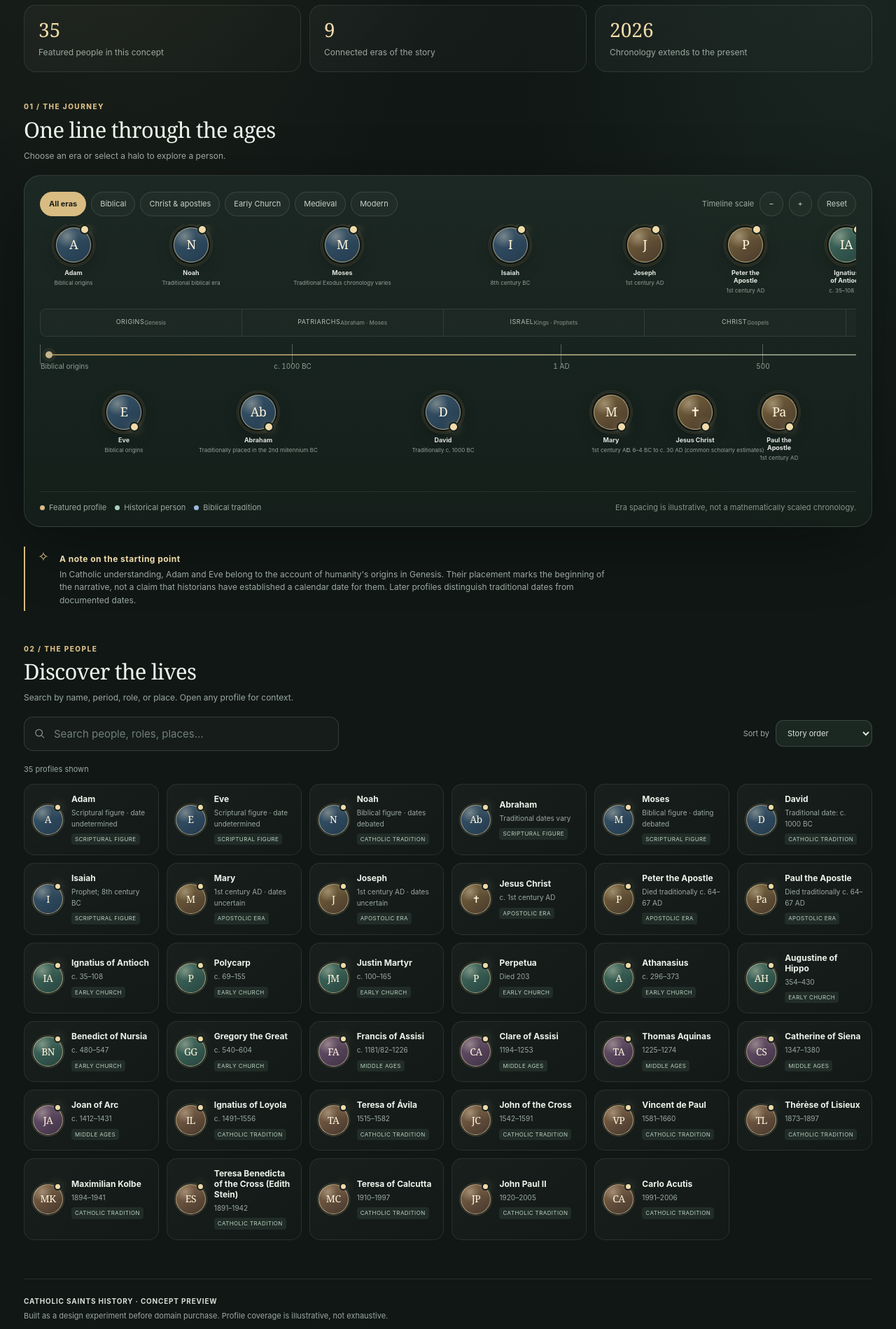
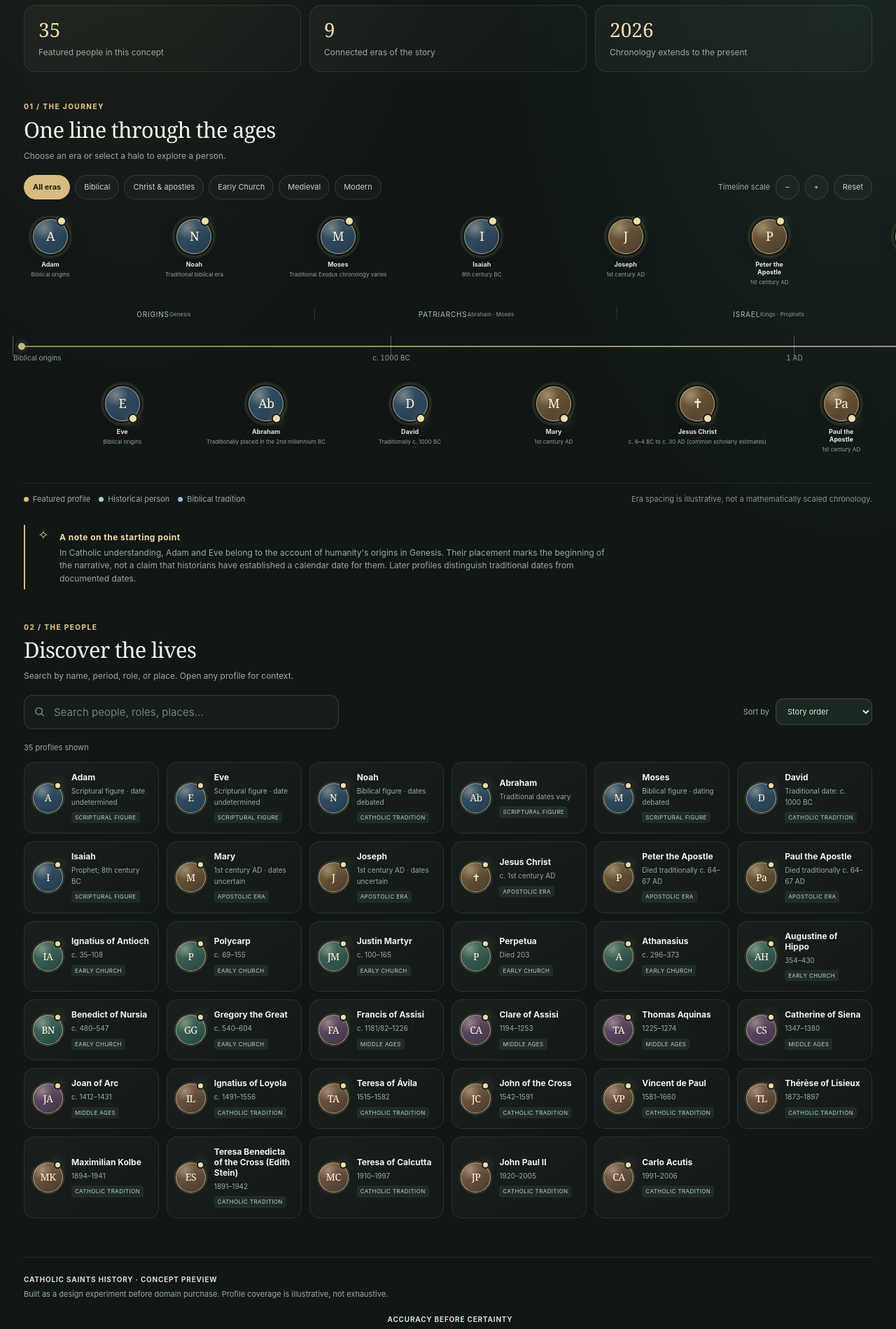
Before and after one commit to ardiebarrys/ardiebarrys.github.io, a Jekyll site: the page built from faith-atlas-preview-7c9m/index.html, in a window 1280 px wide. Shown: the part 580-2479 px from the top of the page at 70% size. Built offline with Jekyll 4.4.1, drawn with Linux system fonts in a browser that asks for light colours; library addresses are completed by our own code; some of the changed lines change nothing that is shown.

Commit message:
Make saints timeline full-bleed with cursor panning and wider spacing

```diff
--- a/faith-atlas-preview-7c9m/index.html
+++ b/faith-atlas-preview-7c9m/index.html
@@ -46,7 +46,7 @@
 .section-heading h2{font-family:var(--serif);font-size:31px;font-weight:400;letter-spacing:-.025em;margin:0}
 .section-heading p{color:var(--muted);font-size:12px;margin:5px 0 0}
 .section-kicker{font-size:10px;letter-spacing:.15em;text-transform:uppercase;color:var(--gold);font-weight:800}
-.timeline-panel{border:1px solid rgba(191,210,197,.15);background:linear-gradient(180deg,rgba(29,42,37,.93),rgba(21,31,27,.96));border-radius:24px;padding:23px 22px 18px;box-shadow:var(--shadow);overflow:hidden}
+.timeline-panel{border:0;background:transparent;border-radius:0;padding:0;box-shadow:none;overflow:visible}
 .timeline-tools{display:flex;align-items:center;justify-content:space-between;gap:14px;flex-wrap:wrap;margin-bottom:12px}
 .filters{display:flex;gap:7px;flex-wrap:wrap}
 .filter-btn,.tool-btn{border:1px solid rgba(191,210,197,.16);background:rgba(255,255,255,.025);color:#c8d2ca;border-radius:999px;padding:8px 12px;font-size:11px;transition:all .18s ease}
@@ -54,15 +54,15 @@
 .filter-btn.active{background:var(--gold);border-color:var(--gold);color:#1b211b;font-weight:750}
 .timeline-toolset{display:flex;align-items:center;gap:8px}
 .zoom-label{color:var(--muted);font-size:11px}
-.timeline-scroll{overflow-x:auto;overflow-y:hidden;scrollbar-color:#46574d #1c2923;scrollbar-width:thin;padding:4px 0 12px}
+.timeline-scroll{position:relative;overflow-x:auto;overflow-y:hidden;scrollbar-color:#46574d transparent;scrollbar-width:thin;padding:4px 0 12px;width:100vw;margin-left:calc(50% - 50vw);padding-left:18px;padding-right:18px;cursor:grab;overscroll-behavior-x:contain;touch-action:pan-x pan-y}
 .timeline-scroll:focus-visible{outline:2px solid var(--gold);outline-offset:3px}
-.timeline-canvas{position:relative;width:100%;min-width:2400px;height:365px;margin:0 auto}
+.timeline-canvas{position:relative;width:100%;min-width:3600px;height:365px;margin:0 auto}
 .timeline-origin{display:none}
 .origin-chip{display:inline-flex;align-items:center;gap:7px;background:rgba(216,188,130,.12);border:1px solid rgba(216,188,130,.36);border-radius:10px;padding:7px 9px;color:var(--gold-bright);font-size:10px;font-weight:750;letter-spacing:.04em}
 .origin-chip span{font-size:15px}
 .origin-note{font-size:10px;line-height:1.4;color:var(--muted);margin:8px 0 0;max-width:145px}
-.era-strip{position:absolute;left:0;right:0;top:116px;height:40px;display:flex;align-items:center;border:1px solid rgba(191,210,197,.12);border-radius:9px;overflow:hidden;background:rgba(255,255,255,.018)}
-.era-segment{height:100%;display:flex;align-items:center;justify-content:center;text-align:center;padding:4px 3px;border-right:1px solid rgba(191,210,197,.12);font-size:9px;text-transform:uppercase;letter-spacing:.06em;color:#aebeb3;line-height:1.2;min-width:0}
+.era-strip{position:absolute;left:0;right:0;top:116px;height:40px;display:flex;align-items:center;border:0;border-radius:0;overflow:visible;background:transparent}
+.era-segment{height:100%;display:flex;align-items:center;justify-content:center;text-align:center;padding:4px 8px;border-right:0;font-size:10px;text-transform:uppercase;letter-spacing:.08em;color:#aebeb3;line-height:1.2;min-width:0;position:relative}.era-segment:not(:last-child):after{content:'';position:absolute;right:0;top:9px;height:18px;width:1px;background:rgba(191,210,197,.17)}
 .era-segment:last-child{border-right:0}
 .era-segment small{display:block;color:#78887e;font-size:8px;letter-spacing:0;font-weight:500;margin-top:2px;text-transform:none}
 .rail-line{position:absolute;left:8px;right:8px;top:181px;height:2px;background:linear-gradient(90deg,#b99a5d 0%,#c5b17f 25%,#8caa9a 55%,#bdcbbf 100%);opacity:.8}
@@ -137,6 +137,17 @@
 .modal-link{color:var(--gold-bright);text-decoration:none;border:1px solid rgba(216,188,130,.25);border-radius:9px;padding:9px 11px;font-size:11px}
 .modal-link:hover{background:rgba(216,188,130,.08)}
 body.modal-open{overflow:hidden}
+
+/* Full-bleed timeline and cursor navigation */
+.timeline-panel .timeline-tools{padding:0 0 12px}
+.timeline-scroll::-webkit-scrollbar{height:7px}
+.timeline-scroll::-webkit-scrollbar-track{background:transparent}
+.timeline-scroll::-webkit-scrollbar-thumb{background:#405147;border-radius:999px}
+.timeline-scroll.is-dragging{cursor:grabbing;scrollbar-color:#6e806f transparent;user-select:none}
+.timeline-scroll.is-dragging *{user-select:none}
+.timeline-scroll:focus-visible{outline:2px solid var(--gold);outline-offset:-2px}
+@media(max-width:680px){.timeline-scroll{padding-left:14px;padding-right:14px}.timeline-panel .timeline-tools{padding-left:0;padding-right:0}}
+
 @media(max-width:1050px){.people-grid{grid-template-columns:repeat(3,minmax(0,1fr))}.hero{padding-top:58px}.page-shell{padding-inline:24px}}
 @media(max-width:680px){.page-shell{padding-inline:15px}.topbar{padding:18px 0}.brand-mark{width:34px;height:34px}.brand-label{font-size:9px}.brand-sub{font-size:10px}.preview-status{font-size:8px;padding:7px 9px}.hero{padding:47px 0 28px}h1{font-size:48px;line-height:1.02}.hero-copy{font-size:15px}.stat-row{gap:8px;margin-bottom:28px}.stat{padding:13px 12px}.stat strong{font-size:23px}.stat span{font-size:10px}.section-heading h2{font-size:27px}.timeline-panel{padding:16px 13px 14px;border-radius:18px}.timeline-tools{align-items:flex-start}.timeline-canvas{min-width:2400px}.people-grid{grid-template-columns:repeat(2,minmax(0,1fr));gap:8px}.person-card{padding:10px 9px;gap:9px}.portrait-small{width:36px;height:36px;flex-basis:36px;font-size:12px}.person-card-name{font-size:11px}.person-card-date{font-size:9px}.people-toolbar{align-items:stretch}.searchbox{max-width:none}.select-wrap{justify-content:space-between}.select-wrap select{flex:1;max-width:240px}.closing-note{margin-top:40px}.footer-right{text-align:left}.modal-backdrop{padding:10px}.profile-modal{padding:21px;border-radius:20px}.modal-title{font-size:28px}.modal-portrait{width:70px;height:70px;flex-basis:70px;font-size:22px}.modal-header{gap:13px}.modal-date{font-size:11px}}
 @media(prefers-reduced-motion:reduce){*,*:before,*:after{scroll-behavior:auto!important;transition:none!important}}
@@ -289,8 +300,8 @@
 function matches(p){var q=query.trim().toLowerCase();var goodEra=currentEra==="all"||p.era===currentEra||(currentEra==="modern"&&p.era==="modern");var blob=[p.name,p.role,p.era,p.date,p.life,p.status,p.relations,p.source].join(" ").toLowerCase();return goodEra&&(!q||blob.indexOf(q)!==-1);}
 function portraitMarkup(p,small){var c=getColors(p);return '<span class="portrait'+(small?' portrait-small':'')+'" style="--avatar-a:'+c[0]+';--avatar-b:'+c[1]+'">'+esc(getInitials(p))+'</span>';}
 function storySort(list){var eraOrder={biblical:0,apostolic:1,early:2,medieval:3,modern:4};return list.slice().sort(function(a,b){var ea=eraOrder[a.era],eb=eraOrder[b.era];if(ea!==eb)return ea-eb;return a.pos-b.pos;});}
-function makeBubble(p){var btn=document.createElement("button");btn.type="button";btn.className="saint-bubble"+(p.lane?" lower":"");btn.dataset.id=p.id;btn.dataset.era=p.era;btn.style.left=p.pos+"%";var c=getColors(p);btn.style.setProperty("--avatar-a",c[0]);btn.style.setProperty("--avatar-b",c[1]);btn.setAttribute("aria-label","Open profile: "+p.name+", "+p.date);btn.innerHTML=portraitMarkup(p,false)+'<span class="bubble-name">'+esc(p.name)+'</span><span class="bubble-date">'+esc(p.date)+'</span>';btn.addEventListener("click",function(){openProfile(p.id);});return btn;}
-function renderBubbles(){bubbleLayer.innerHTML="";storySort(people).forEach(function(p){bubbleLayer.appendChild(makeBubble(p));});applyFilters();}
+function makeBubble(p){var btn=document.createElement("button");btn.type="button";btn.className="saint-bubble"+(p.lane?" lower":"");btn.dataset.id=p.id;btn.dataset.era=p.era;btn.style.left=(p.timelinePos==null?p.pos:p.timelinePos)+"%";var c=getColors(p);btn.style.setProperty("--avatar-a",c[0]);btn.style.setProperty("--avatar-b",c[1]);btn.setAttribute("aria-label","Open profile: "+p.name+", "+p.date);btn.innerHTML=portraitMarkup(p,false)+'<span class="bubble-name">'+esc(p.name)+'</span><span class="bubble-date">'+esc(p.date)+'</span>';btn.addEventListener("click",function(){openProfile(p.id);});return btn;}
+function renderBubbles(){bubbleLayer.innerHTML="";var ordered=storySort(people);ordered.forEach(function(p,i){p.timelinePos=1.5+(i*(97/(ordered.length-1)));var b=makeBubble(p);b.style.left=p.timelinePos+"%";bubbleLayer.appendChild(b);});applyFilters();}
 function makeCard(p){var btn=document.createElement("button");btn.type="button";btn.className="person-card";btn.dataset.id=p.id;btn.dataset.era=p.era;var status=p.status;btn.innerHTML=portraitMarkup(p,true)+'<span class="person-card-text"><span class="person-card-name">'+esc(p.name)+'</span><span class="person-card-date">'+esc(p.life)+'</span><span class="person-card-badge">'+esc(status.indexOf("Biblical")!==-1||status.indexOf("Scriptural")!==-1?"Scriptural figure":p.era==="apostolic"?"Apostolic era":p.era==="early"?"Early Church":p.era==="medieval"?"Middle Ages":"Catholic tradition")+'</span></span>';btn.addEventListener("click",function(){openProfile(p.id);});return btn;}
 function renderCards(){var list=people.filter(matches);if(sortMode==="date"){list.sort(function(a,b){return (a.year===null?-9999:a.year)-(b.year===null?-9999:b.year);});}else if(sortMode==="name"){list.sort(function(a,b){return a.name.localeCompare(b.name);});}else{list=storySort(list);}grid.innerHTML="";list.forEach(function(p){grid.appendChild(makeCard(p));});count.textContent=list.length+" profile"+(list.length===1?"":"s")+" shown";noResults.classList.toggle("show",list.length===0);applyBubbleVisibility();document.getElementById("statPeople").textContent=people.length;}
 function applyBubbleVisibility(){Array.prototype.forEach.call(bubbleLayer.children,function(b){var p=people.find(function(x){return x.id===b.dataset.id;});b.hidden=!p||!matches(p);});}
@@ -304,9 +315,43 @@
 document.getElementById("profileBackdrop").addEventListener("click",function(e){if(e.target===this)closeProfile();});
 document.addEventListener("keydown",function(e){if(e.key==="Escape")closeProfile();});
 document.getElementById("copyProfile").addEventListener("click",async function(){if(!activePerson)return;var p=activePerson;var txt=p.name+" ("+p.life+"). "+p.role+". "+p.bio+" Source pathway: "+p.source+".";try{await navigator.clipboard.writeText(txt);this.textContent="Copied to clipboard";}catch(err){this.textContent="Select and copy from profile";}var el=this;setTimeout(function(){el.textContent="Copy profile summary";},1800);});
-document.getElementById("zoomIn").addEventListener("click",function(){zoom=Math.min(1.7,zoom+.15);canvas.style.minWidth=(2400*zoom)+"px";});
-document.getElementById("zoomOut").addEventListener("click",function(){zoom=Math.max(.85,zoom-.15);canvas.style.minWidth=(2400*zoom)+"px";});
-document.getElementById("resetView").addEventListener("click",function(){zoom=1;canvas.style.minWidth="2400px";currentEra="all";query="";searchInput.value="";document.getElementById("sortSelect").value="story";sortMode="story";Array.prototype.forEach.call(document.querySelectorAll(".filter-btn"),function(btn){btn.classList.toggle("active",btn.dataset.era==="all");});document.getElementById("timelineScroll").scrollLeft=0;applyFilters();});
+
+var timelineScroll=document.getElementById("timelineScroll");
+var pointerDown=false,dragging=false,startX=0,startScroll=0,edgeDirection=0,edgeFrame=null,lastEdgeTime=0;
+timelineScroll.addEventListener("pointerdown",function(e){
+ if(e.pointerType==="mouse"&&e.target.closest("button, input, select, a"))return;
+ pointerDown=true;dragging=false;startX=e.clientX;startScroll=timelineScroll.scrollLeft;
+});
+timelineScroll.addEventListener("pointermove",function(e){
+ if(pointerDown&&e.pointerType==="mouse"){
+  var delta=e.clientX-startX;
+  if(Math.abs(delta)>4){dragging=true;timelineScroll.classList.add("is-dragging");timelineScroll.scrollLeft=startScroll-delta;}
+ }
+ if(e.pointerType==="mouse"){
+  var margin=88;
+  edgeDirection=e.clientX<margin?-1:(e.clientX>window.innerWidth-margin?1:0);
+  if(!edgeDirection||e.clientY<0||e.clientY>window.innerHeight)edgeDirection=0;
+  if(edgeDirection&&!edgeFrame){lastEdgeTime=0;edgeFrame=requestAnimationFrame(edgePan);}
+ }
+});
+timelineScroll.addEventListener("pointerup",function(){pointerDown=false;setTimeout(function(){dragging=false;timelineScroll.classList.remove("is-dragging");},0);});
+timelineScroll.addEventListener("pointercancel",function(){pointerDown=false;dragging=false;timelineScroll.classList.remove("is-dragging");});
+timelineScroll.addEventListener("pointerleave",function(){edgeDirection=0;});
+timelineScroll.addEventListener("wheel",function(e){
+ if(Math.abs(e.deltaY)>Math.abs(e.deltaX)){timelineScroll.scrollLeft+=e.deltaY;e.preventDefault();}
+},{passive:false});
+function edgePan(t){
+ if(!edgeDirection){edgeFrame=null;return;}
+ if(!lastEdgeTime)lastEdgeTime=t;
+ var dt=Math.min(32,t-lastEdgeTime);lastEdgeTime=t;
+ var speed=18;
+ timelineScroll.scrollLeft+=edgeDirection*speed*(dt/16);
+ edgeFrame=requestAnimationFrame(edgePan);
+}
+
+document.getElementById("zoomIn").addEventListener("click",function(){zoom=Math.min(1.7,zoom+.15);canvas.style.minWidth=(3600*zoom)+"px";});
+document.getElementById("zoomOut").addEventListener("click",function(){zoom=Math.max(.85,zoom-.15);canvas.style.minWidth=(3600*zoom)+"px";});
+document.getElementById("resetView").addEventListener("click",function(){zoom=1;canvas.style.minWidth="3600px";currentEra="all";query="";searchInput.value="";document.getElementById("sortSelect").value="story";sortMode="story";Array.prototype.forEach.call(document.querySelectorAll(".filter-btn"),function(btn){btn.classList.toggle("active",btn.dataset.era==="all");});document.getElementById("timelineScroll").scrollLeft=0;applyFilters();});
 renderBubbles();renderCards();
 })();
 </script>
```
